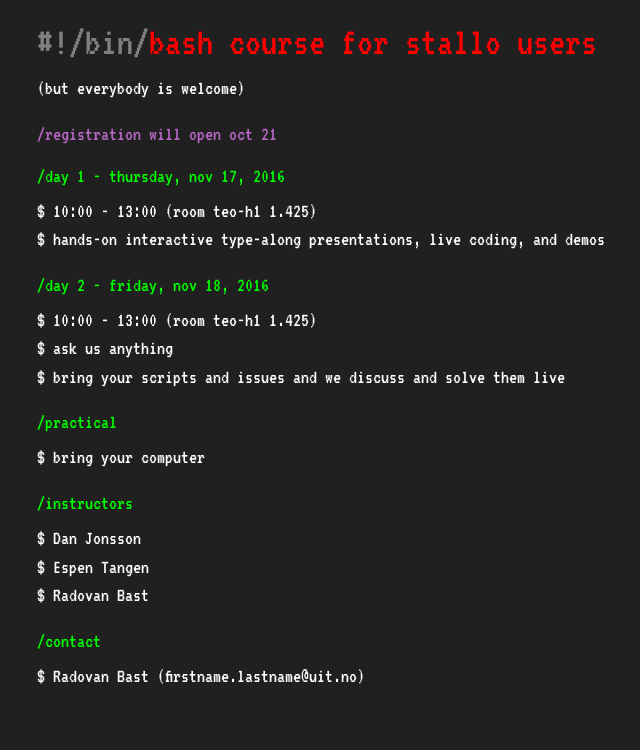
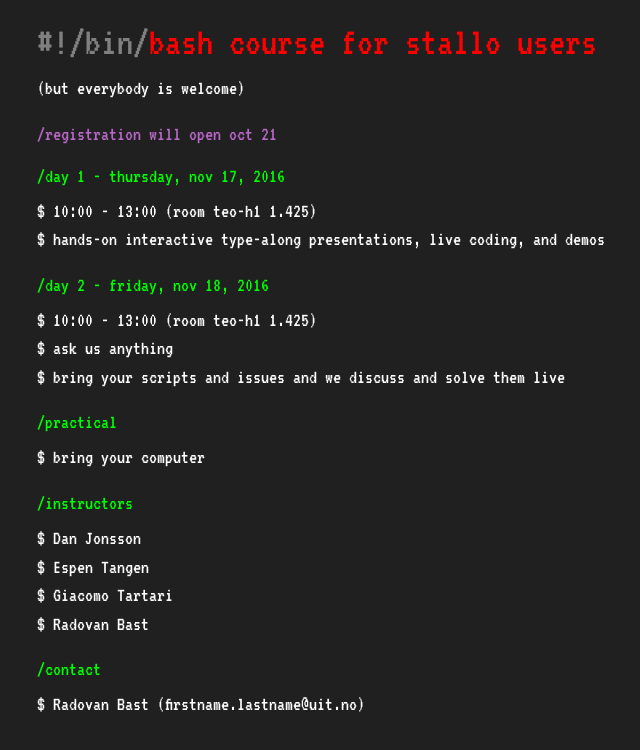
Before and after one commit to uit-no/bash-course-2016, a plain HTML site: page index.html in a window 1280 px wide. Shown: the whole page, without its empty margins (33-673 px from the left). Drawn offline with nearby package versions, Linux system fonts and the light colour scheme.

Commit message:
add Giacomo

```diff
--- a/index.html
+++ b/index.html
@@ -33,6 +33,7 @@
                 <ul>
                     <li>$ Dan Jonsson</li>
                     <li>$ Espen Tangen</li>
+                    <li>$ Giacomo Tartari</li>
                     <li>$ Radovan Bast</li>
                 </ul>
                 <h2>/contact</h2>
```
